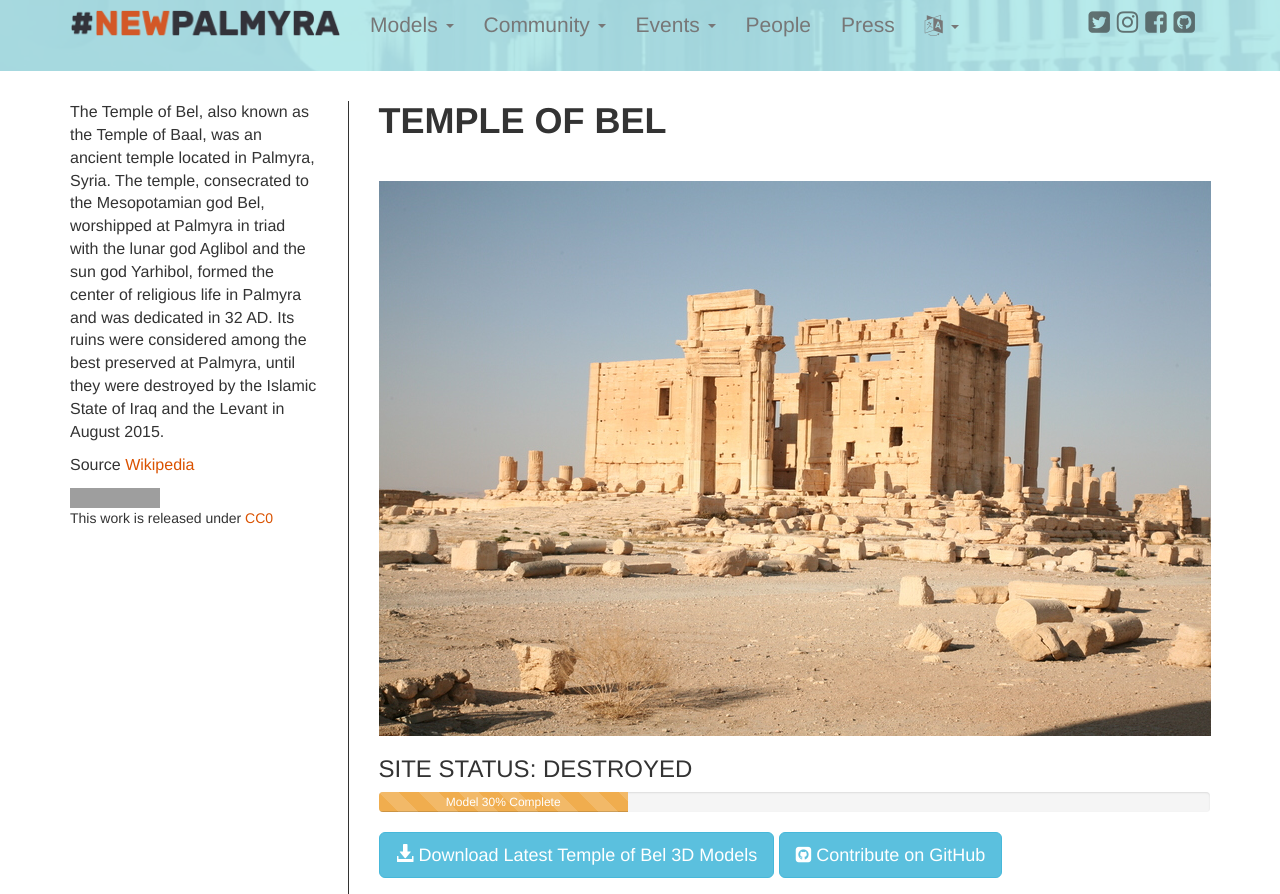
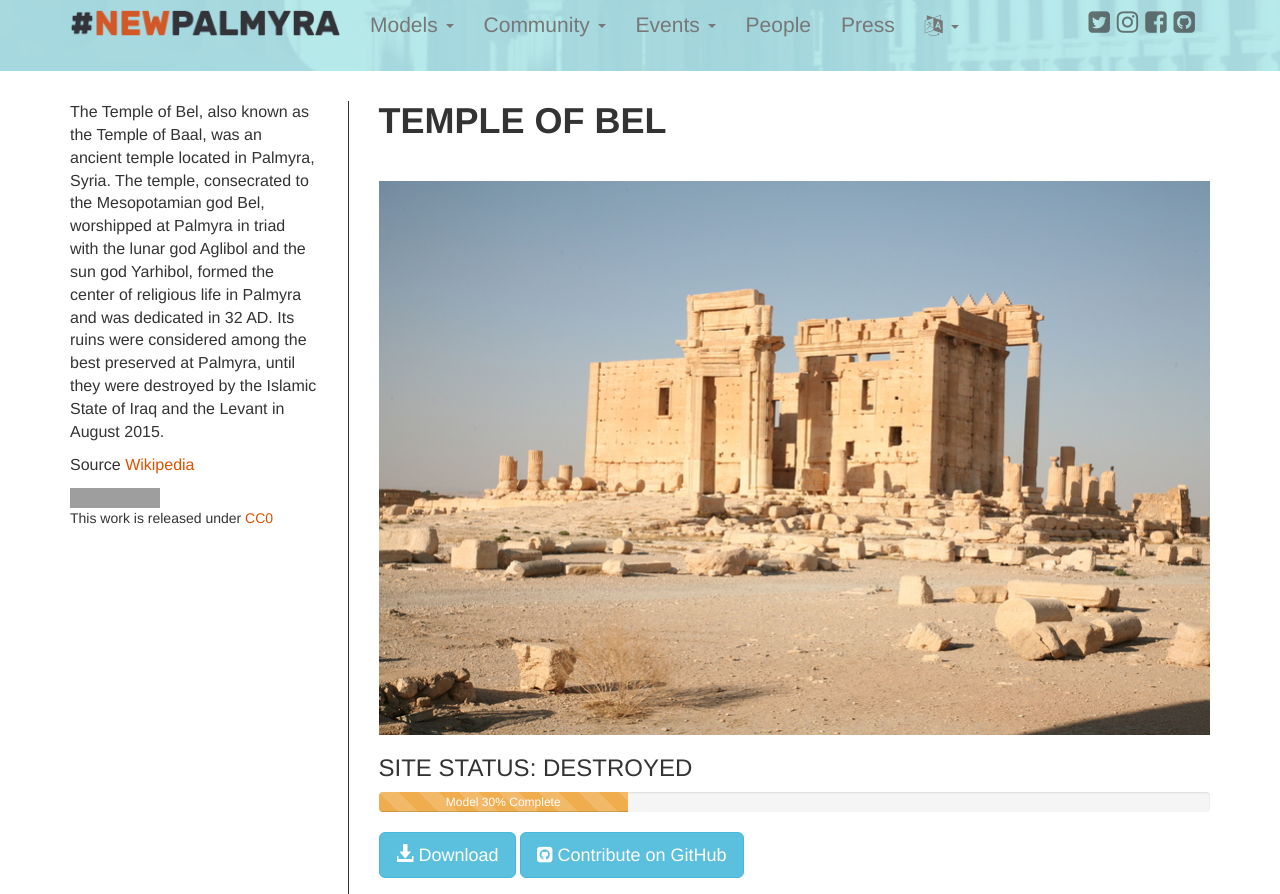
Before and after one commit to YasserMustafa/newpalmyra.org, a Jekyll site: the page built from _models/temple-of-bel.html, in a window 1280 px wide, cut to the strip 0-894 px from the top of the page. Built offline with Jekyll 4.4.1, drawn with Linux system fonts in a browser that asks for light colours; nearby versions of some CDN libraries; grey boxes are pictures that could not be loaded.

```diff
--- a/_models/arch-of-triumph.html
+++ b/_models/arch-of-triumph.html
@@ -23,7 +23,7 @@ description: |
   <div style="margin-top:20px;">
         <a href="http://gandi0.fabricatorz.com:1337/arch-of-triumph.zip" class="btn btn-info btn-lg">
           <span class="glyphicon glyphicon-download-alt"></span>
-          Download Latest Arch of Triumph 3D Models
+          Download
         </a>
         <a href="https://github.com/newpalmyra/arch-of-triumph" class="btn btn-info btn-lg">
           <span class="fa fa-github-square"></span>
--- a/_models/temple-of-baal-shamin.html
+++ b/_models/temple-of-baal-shamin.html
@@ -23,7 +23,7 @@ description: |
   <div style="margin-top:20px;">
         <a href="http://gandi0.fabricatorz.com:1337/temple-of-baalshamin.zip" class="btn btn-info btn-lg">
           <span class="glyphicon glyphicon-download-alt"></span>
-          Download Latest Temple of Baalshamin 3D Models
+          Download
         </a>
         <a href="https://github.com/newpalmyra/temple-of-baalshamin" class="btn btn-info btn-lg">
           <span class="fa fa-github-square"></span>
--- a/_models/temple-of-bel.html
+++ b/_models/temple-of-bel.html
@@ -20,7 +20,7 @@ description: |
   <div style="margin-top:20px;">
         <a href="http://gandi0.fabricatorz.com:1337/temple-of-bel.zip" class="btn btn-info btn-lg">
           <span class="glyphicon glyphicon-download-alt"></span>
-          Download Latest Temple of Bel 3D Models
+          Download
         </a>
         <a href="https://github.com/newpalmyra/temple-of-bel" class="btn btn-info btn-lg">
           <span class="fa fa-github-square"></span>
--- a/_models/theater.html
+++ b/_models/theater.html
@@ -22,7 +22,7 @@ description: |
   <div style="margin-top:20px;">
         <a href="http://gandi0.fabricatorz.com:1337/roman-theater.zip" class="btn btn-info btn-lg">
           <span class="glyphicon glyphicon-download-alt"></span>
-          Download Latest Roman Theater 3D Models
+          Download
         </a>
         <a href="https://github.com/newpalmyra/roman-theater" class="btn btn-info btn-lg">
           <span class="fa fa-github-square"></span>
--- a/sites/default/files/css/css_custom.css
+++ b/sites/default/files/css/css_custom.css
@@ -6,3 +6,12 @@ div.right-col-img {
 img.right-col-img {
 	max-width: 100%;
 }
+
+img {
+	max-width:100%;
+	height:auto;
+}
+
+iframe {
+	max-width:100%;
+}
```
Also changed, not shown: _posts/2016-06-20-creative-review.html (added, +8 -0 lines).
